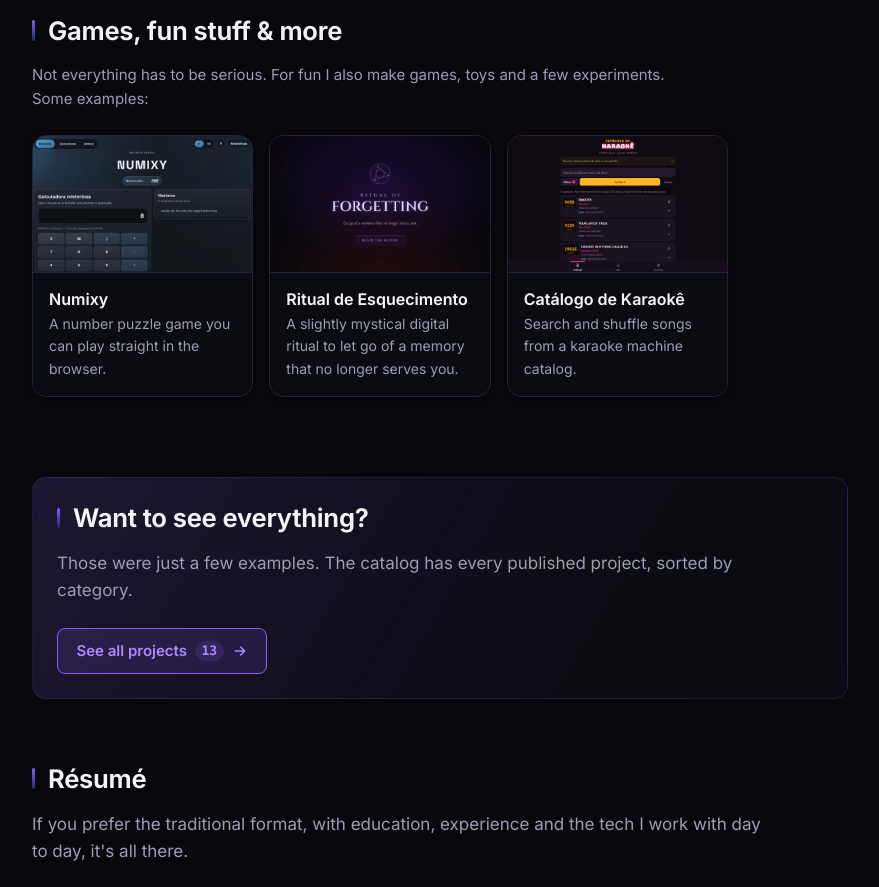
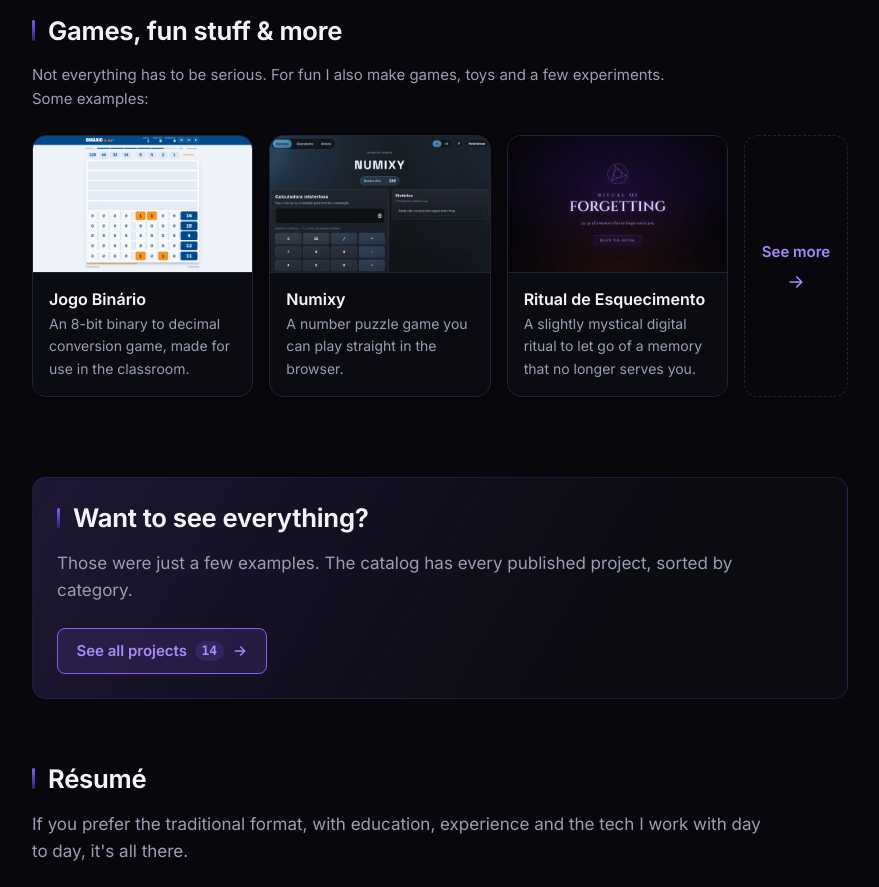
Before and after one commit to Serignolli/portifolio, a React (Vite) app: page / in a window 1280 px wide. Shown: the part 2020-2907 px from the top of the page, without its empty margins (164-1043 px from the left). Built offline with nearby package versions, Linux system fonts and the light colour scheme.

Commit message:
binary game

```diff
--- a/src/data/projects.ts
+++ b/src/data/projects.ts
@@ -218,6 +218,23 @@ export const projects: Project[] = [
 
   // ---------- Jogos, brincadeiras e outros ----------
   {
+    id: 'jogo-binario',
+    name: 'Jogo Binário',
+    category: 'lab',
+    url: 'https://jogo-binario.serignolli.com/',
+    featured: true,
+    tags: ['JavaScript', 'SFX Forge'],
+    shot: '/shots/jogo-binario.webp',
+    description: {
+      pt: 'Jogo de conversão entre binário e decimal em 8 bits, feito para usar em sala de aula.',
+      en: 'An 8-bit binary to decimal conversion game, made for use in the classroom.',
+    },
+    alt: {
+      pt: 'Partida do Jogo Binário com linhas de 8 bits e o valor decimal de cada uma.',
+      en: 'Binary Game match with rows of 8 bits and the decimal value of each one.',
+    },
+  },
+  {
     id: 'numixy',
     name: 'Numixy',
     category: 'lab',
```
Also changed, not shown: public/shots/jogo-binario.webp (added).
